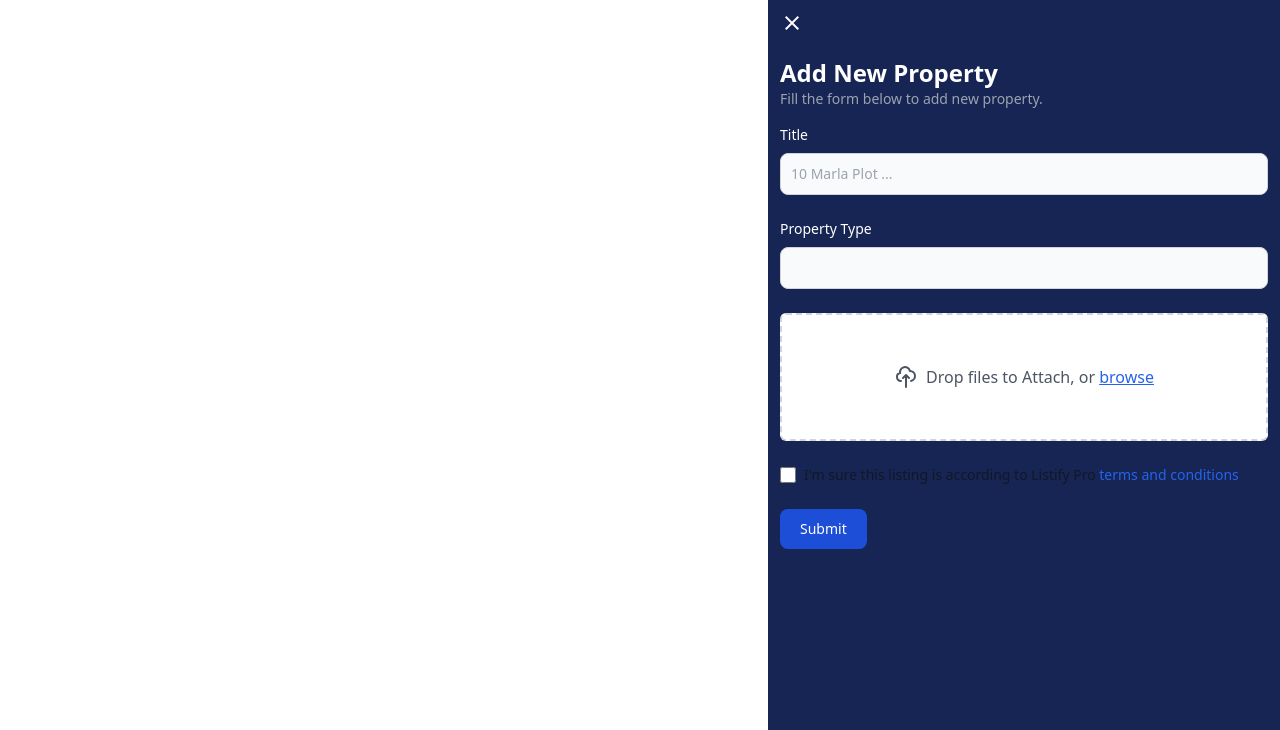
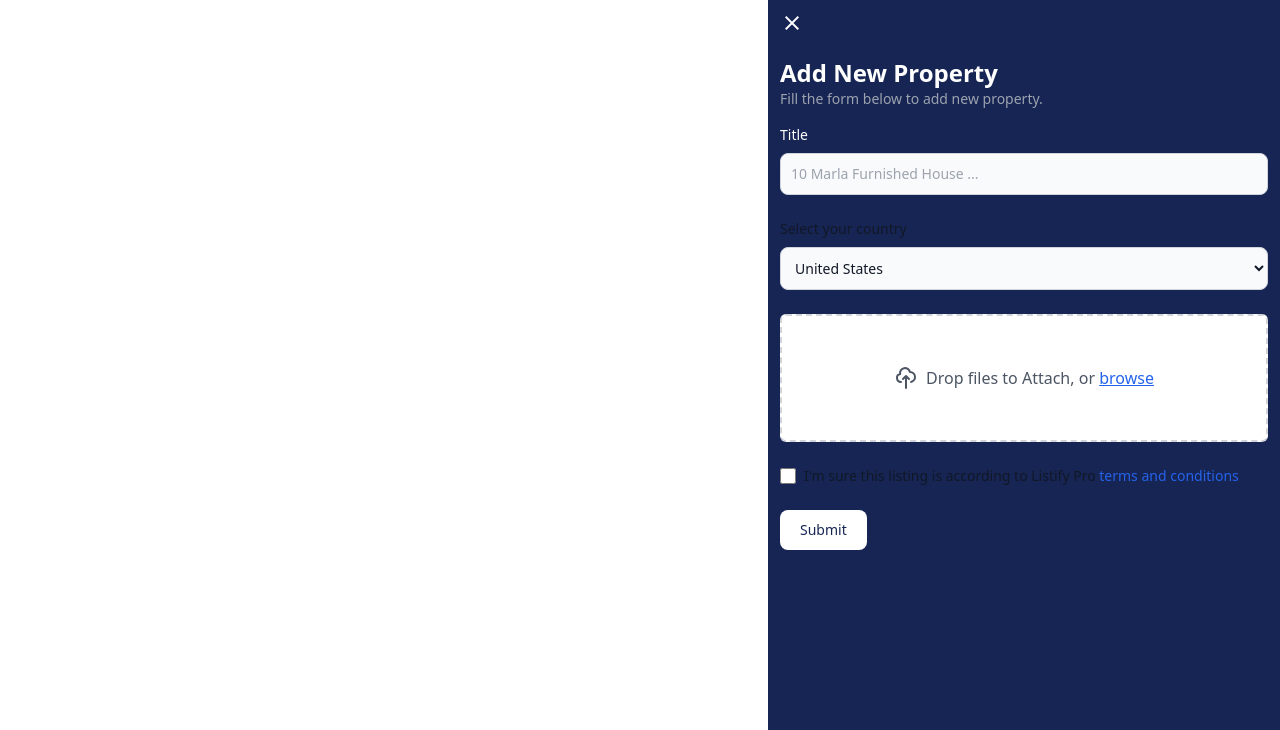
Before and after one commit to umrasghar/listifypro, a plain HTML site: page index.html in a window 1280 px wide. Shown: the part 70-800 px from the top of the page. Drawn offline with nearby package versions, Linux system fonts and the light colour scheme.

Commit message:
index.html file updated

```diff
--- a/index.html
+++ b/index.html
@@ -133,11 +133,16 @@
                 <form>
                     <div class="mb-6">
                     <label for="title" class="block mb-2 text-sm font-medium text-white">Title</label>
-                    <input type="text" id="title" class="bg-gray-50 border border-gray-300 text-gray-900 text-sm rounded-lg focus:ring-blue-500 focus:border-blue-500 block w-full p-2.5 " placeholder="10 Marla Plot ..." required>
+                    <input type="text" id="title" class="bg-gray-50 border border-gray-300 text-gray-900 text-sm rounded-lg focus:ring-blue-500 focus:border-blue-500 block w-full p-2.5 " placeholder="10 Marla Furnished House ..." required>
                     </div>
                     <div class="mb-6">
-                    <label for="type" class="block mb-2 text-sm font-medium text-white">Property Type</label>
-                    <input type="text" id="type" class="bg-gray-50 border border-gray-300 text-gray-900 text-sm rounded-lg focus:ring-blue-500 focus:border-blue-500 block w-full p-2.5 dark:bg-gray-700 dark:border-gray-600 dark:placeholder-gray-400 dark:text-white dark:focus:ring-blue-500 dark:focus:border-blue-500" required>
+                    <label for="countries" class="block mb-2 text-sm font-medium text-gray-900 dark:text-white">Select your country</label>
+                    <select id="countries" class="bg-gray-50 border border-gray-300 text-gray-900 text-sm rounded-lg focus:ring-blue-500 focus:border-blue-500 block w-full p-2.5 dark:bg-gray-700 dark:border-gray-600 dark:placeholder-gray-400 dark:text-white dark:focus:ring-blue-500 dark:focus:border-blue-500">
+                    <option>United States</option>
+                    <option>Canada</option>
+                    <option>France</option>
+                    <option>Germany</option>
+                    </select>
                     </div>
                     <div class="max-w-xl mb-6">
                         <label
@@ -156,13 +161,18 @@
                             <input type="file" name="file_upload" class="hidden">
                         </label>
                     </div>
+
+
+
                     <div class="flex items-start mb-6">
                         <div class="flex items-center h-5">
                           <input id="terms" type="checkbox" value="" class="w-4 h-4 border border-gray-300 rounded bg-gray-50 focus:ring-3 focus:ring-blue-300  dark:border-gray-600 dark:focus:ring-blue-600 dark:ring-offset-gray-800 dark:focus:ring-offset-gray-800" required>
                         </div>
                         <label for="terms" class="ml-2 text-sm font-medium text-gray-900 dark:text-gray-300">I'm sure this listing is according to Listify Pro <a href="#" class="text-blue-600 hover:underline dark:text-blue-500">terms and conditions</a></label>
-                      </div>
-                    <button type="submit" class="text-white bg-blue-700 hover:bg-blue-800 focus:ring-4 focus:outline-none focus:ring-blue-300 font-medium rounded-lg text-sm w-full sm:w-auto px-5 py-2.5 text-center dark:bg-blue-600 dark:hover:bg-blue-700 dark:focus:ring-blue-800">Submit</button>
+                    </div>
+
+
+                    <button type="submit" class="text-blue-950 bg-white hover:bg-gray-700 hover:text-white focus:ring-4 focus:outline-none focus:ring-blue-300 font-medium rounded-lg text-sm w-full sm:w-auto px-5 py-2.5 text-center ">Submit</button>
                 </form>
 
             </div>
```
